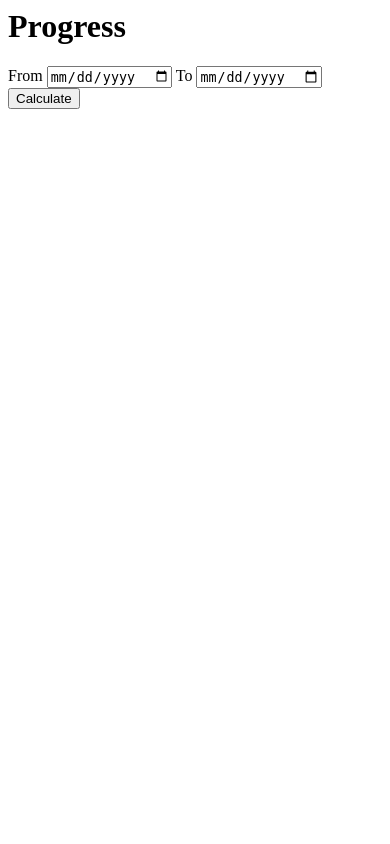
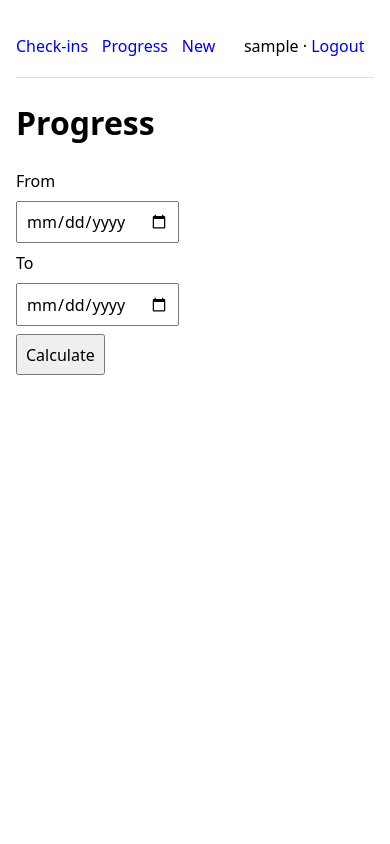
Before and after one commit to Max-pgs/wellbeing_check_in_App, a Django app: page /checkins/progress/ in a window 390 px wide. Run offline with Django 3.2, Linux system fonts and the light colour scheme; the visitor is signed in with stand-in values (Sample User, id 1); parts of the project's set-up code (start-up, migrations or seed data) failed here and were passed over.

Commit message:
Add base template and shared CSS via static files

```diff
--- /dev/null
+++ b/wellbeing_check_in_app/checkins/static/checkins/css/main.css
@@ -0,0 +1,58 @@
+:root {
+  --maxw: 900px;
+}
+
+* {
+    box-sizing: border-box;
+}
+
+body {
+  margin: 0;
+  font-family: system-ui, -apple-system, Segoe UI, Roboto, Arial, sans-serif;
+  line-height: 1.5;
+}
+
+.container {
+  max-width: var(--maxw);
+  margin: 0 auto;
+  padding: 1rem;
+}
+
+nav {
+  border-bottom: 1px solid #ddd;
+  padding: 0.75rem 0;
+  margin-bottom: 1rem;
+}
+
+nav a {
+  margin-right: 0.75rem;
+  text-decoration: none;
+}
+
+a:hover {
+    text-decoration: underline;
+}
+
+form > * {
+    display: block; margin: 0.5rem 0;
+}
+
+input, textarea, select, button {
+  font: inherit;
+  padding: 0.4rem 0.5rem;
+  max-width: 100%;
+}
+
+button {
+    cursor: pointer;
+}
+
+ul {
+    padding-left: 1.1rem;
+}
+
+@media (max-width: 600px) {
+  nav a {
+    display: inline-block; margin: 0.4rem 0.6rem 0.4rem 0;
+  }
+}
--- /dev/null
+++ b/wellbeing_check_in_app/checkins/templates/checkins/base.html
@@ -0,0 +1,40 @@
+{% load static %}
+<!doctype html>
+<html lang="en">
+<head>
+  <meta charset="utf-8" />
+  <meta name="viewport" content="width=device-width, initial-scale=1" />
+  <title>
+    {% block title %}
+      Wellbeing Check-ins
+    {% endblock %}
+  </title>
+
+  <link rel="stylesheet" href="{% static 'checkins/css/main.css' %}">
+  {% block extra_head %}
+  {% endblock %}
+</head>
+<body>
+  <div class="container">
+    <nav>
+      <a href="{% url 'checkins:checkin_list' %}">Check-ins</a>
+      <a href="{% url 'checkins:progress' %}">Progress</a>
+      <a href="{% url 'checkins:checkin_create' %}">New</a>
+
+      <span style="float:right"> {% comment %} temporary inline style {% endcomment %}
+        {% if user.is_authenticated %}
+          {{ user.username }} · <a href="{% url 'logout' %}">Logout</a>
+        {% else %}
+          <a href="{% url 'login' %}">Login</a>
+        {% endif %}
+      </span>
+    </nav>
+
+    {% block content %}
+    {% endblock %}
+  </div>
+
+  {% block scripts %}
+  {% endblock %}
+</body>
+</html>
--- a/wellbeing_check_in_app/checkins/templates/checkins/progress.html
+++ b/wellbeing_check_in_app/checkins/templates/checkins/progress.html
@@ -1,5 +1,11 @@
+{% extends "checkins/base.html" %}
 {% load static %}
 
+{% block title %}
+  Progress
+  {% endblock %}
+
+{% block content %}
   <h1>Progress</h1>
 
   <form id="progress-form">
@@ -13,5 +19,8 @@
   </form>
 
   <section aria-live="polite" id="progress-result" style="margin-top: 1rem;"></section>
+{% endblock %}
 
+{% block scripts %}
   <script src="{% static 'checkins/js/progress.js' %}"></script>
+{% endblock %}
```
Also changed, not shown: wellbeing_check_in_app/checkins/templates/checkins/checkin_confirm_delete.html (+15 -11 lines), wellbeing_check_in_app/checkins/templates/checkins/checkin_form.html (+8 -0 lines), wellbeing_check_in_app/checkins/templates/checkins/checkin_list.html (+9 -4 lines). Lines whose indentation alone changed are shown as unchanged.
